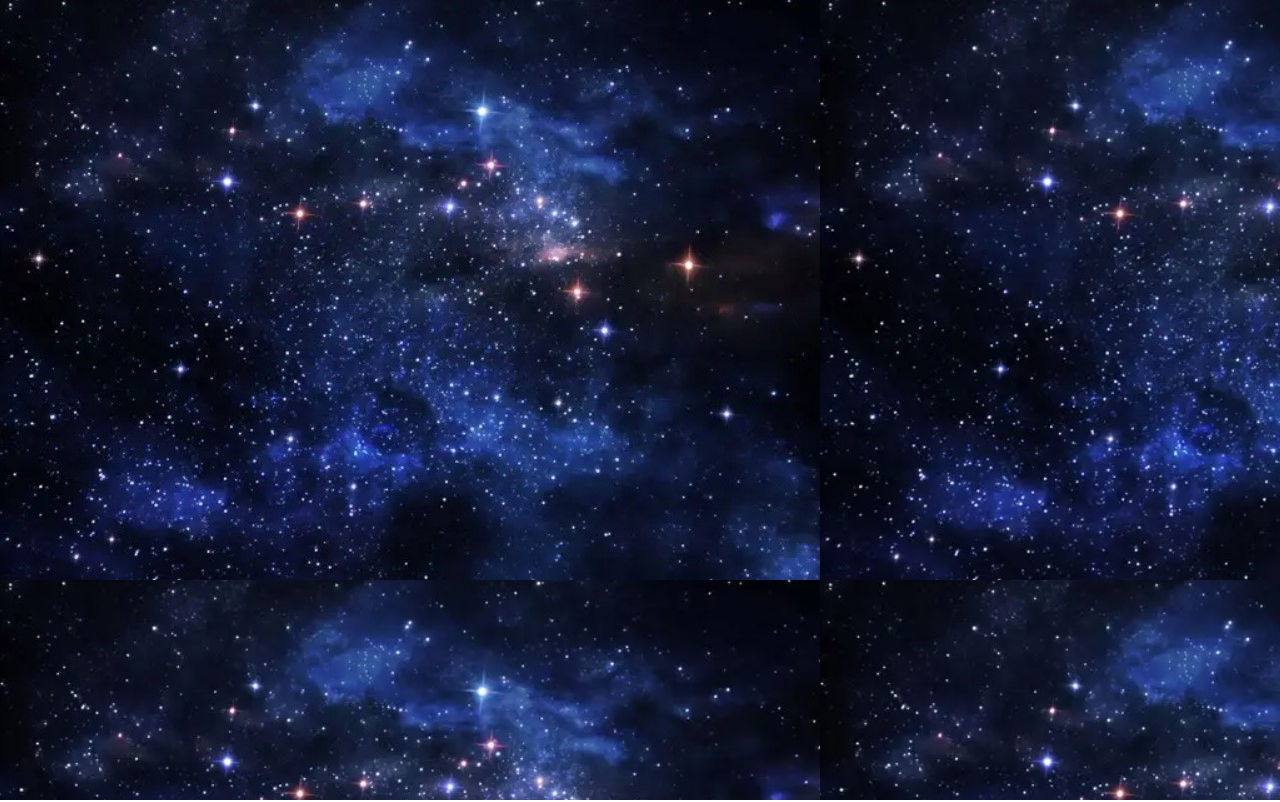
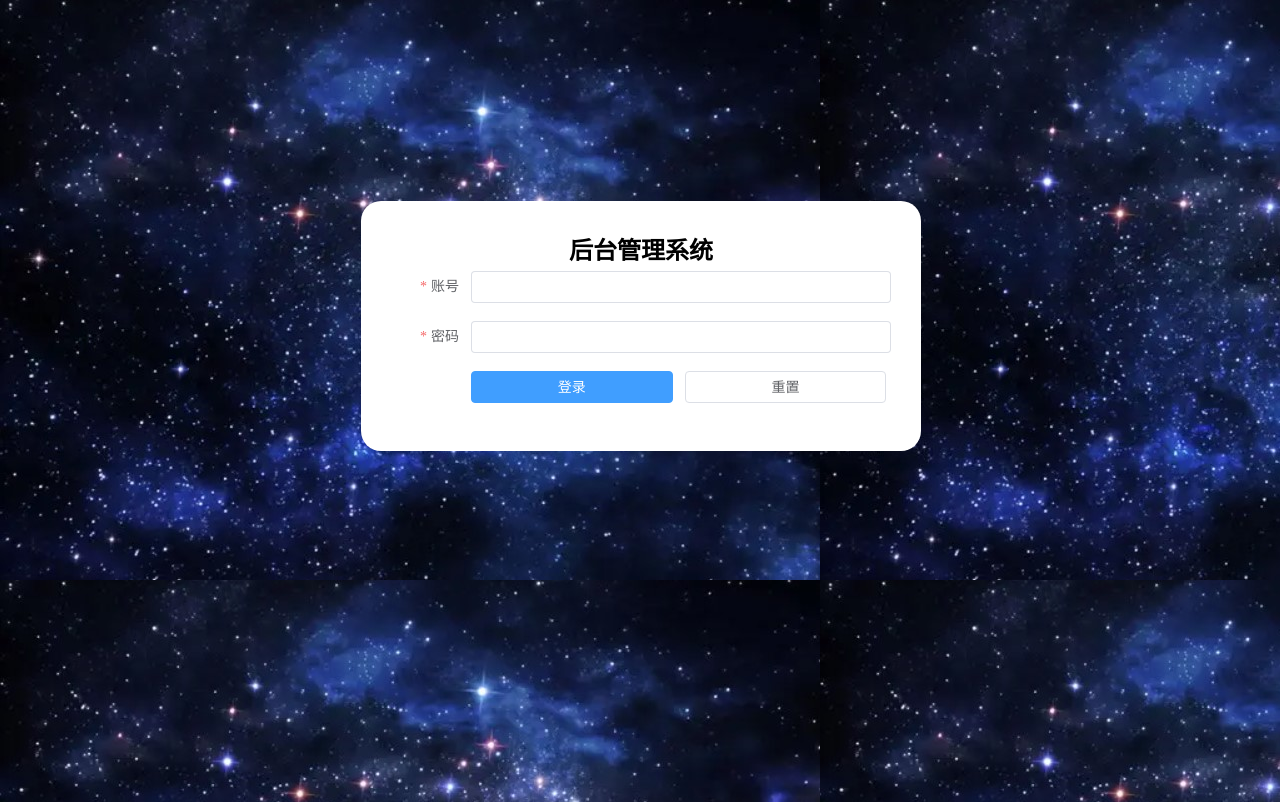
Before and after one commit to cdjchyg/TSRPC, a Vue app in the folder vue3test/vue3AdminSys/admin_sys/: page /Login in a window 1280 px wide. Built offline with nearby package versions, Linux system fonts and the light colour scheme.

Commit message:
实现登录页面的表单展示

```diff
--- a/vue3test/vue3AdminSys/admin_sys/components.d.ts
+++ b/vue3test/vue3AdminSys/admin_sys/components.d.ts
@@ -8,6 +8,9 @@ export {}
 declare module '@vue/runtime-core' {
   export interface GlobalComponents {
     ElButton: typeof import('element-plus/es')['ElButton']
+    ElForm: typeof import('element-plus/es')['ElForm']
+    ElFormItem: typeof import('element-plus/es')['ElFormItem']
+    ElInput: typeof import('element-plus/es')['ElInput']
     HelloWorld: typeof import('./src/components/HelloWorld.vue')['default']
     RouterLink: typeof import('vue-router')['RouterLink']
     RouterView: typeof import('vue-router')['RouterView']
--- a/vue3test/vue3AdminSys/admin_sys/src/views/LoginView.vue
+++ b/vue3test/vue3AdminSys/admin_sys/src/views/LoginView.vue
@@ -2,24 +2,103 @@
 <template>
 <!--  div 定义一个class，通过class设置div属性，和背景-->
   <div class="login-box">
+    <el-form
+        ref="ruleFormRef"
+        :model="ruleForm"
+        status-icon
+        :rules="rules"
+        label-width="80px"
+        class="demo-ruleForm"
+    >
+      <h2>后台管理系统</h2>
+<!--      rules通过 prop 属性关联 -->
+      <el-form-item label="账号" prop="username">
+        <el-input v-model="ruleForm.username" autocomplete="off" />
+      </el-form-item>
+      <el-form-item label="密码" prop="password">
+        <el-input
+            v-model="ruleForm.password"
+            type="password"
+            autocomplete="off"
+        />
+      </el-form-item>
+      <el-form-item>
+        <el-button class="loginBtn" type="primary" @click="submitForm(ruleFormRef)"
+        >登录</el-button
+        >
+        <el-button class="loginBtn" @click="resetForm(ruleFormRef)">重置</el-button>
+      </el-form-item>
+    </el-form>
   </div>
 </template>
 
 <script lang="ts">
-import {defineComponent} from 'vue'
+import {defineComponent, reactive, toRefs } from 'vue'
 export default defineComponent({
   setup()
   {
-    return {}
+    const data = reactive({
+      ruleForm:{
+        username:"",
+        password:"",
+      },
+      rules:{
+        username:[
+          {
+            required:true,
+            message:"请输入账号",
+            trigger:"blur",
+          },
+          {
+            min:3,
+            max:10,
+            message:"账号长度在3到10之间",
+            trigger:"blur",
+          }
+        ],
+        password:[
+          {
+            required:true,
+            message:"请输入你的密码",
+            trigger:"blur",
+          },
+          {
+            min:3,
+            max:10,
+            message:"密码长度 3 到10之间",
+            trigger:"blur",
+          }
+        ]
+      }
+    })
+
+    return {...toRefs(data)}
   }
 })
 </script>
 
-<!--css预处理语言 scss-->
+<!--https://www.bilibili.com/video/BV1nr4y1G73d?p=5&vd_source=427767c4c8b4f789172c77badc06350c-->
+<!--SCSS(SASS) 预处理语言 一款强化css的辅助工具，在css的基础上添加了变量、嵌套和混合、导入等高级功能，使用它可以更好的管理样式文件 -->
+<!-- padding 内边框属性，  margin 外边框属性 -->
 <style lang="scss" scoped>
   .login-box{
     width: 100%;
     height: 100%;
     background: url("../assets/bg.jpg");
+    padding: 1px; // 如果没有padding，受到子元素 margin影响父元素也会下移200px，父元素上方会出现白色外边框；设置了padding后父元素不会再受子元素margin影响下移
+    text-align: center;
+    .demo-ruleForm{
+      width: 500px;
+      margin: 200px auto; // 外边框属性 margin: 200px auto; 上 200px，左右下自动
+      background-color: #ffffff;
+      padding: 30px; // 内边框属性，如果没有它大小刚好包行内容，有了该属性后在内容的基础上内部扩充 30px
+      border-radius: 20px;
+    }
+    .loginBtn{
+      width: 48%;
+    }
+    h2{
+      margin-bottom: 5px;
+    }
   }
 </style>
```
